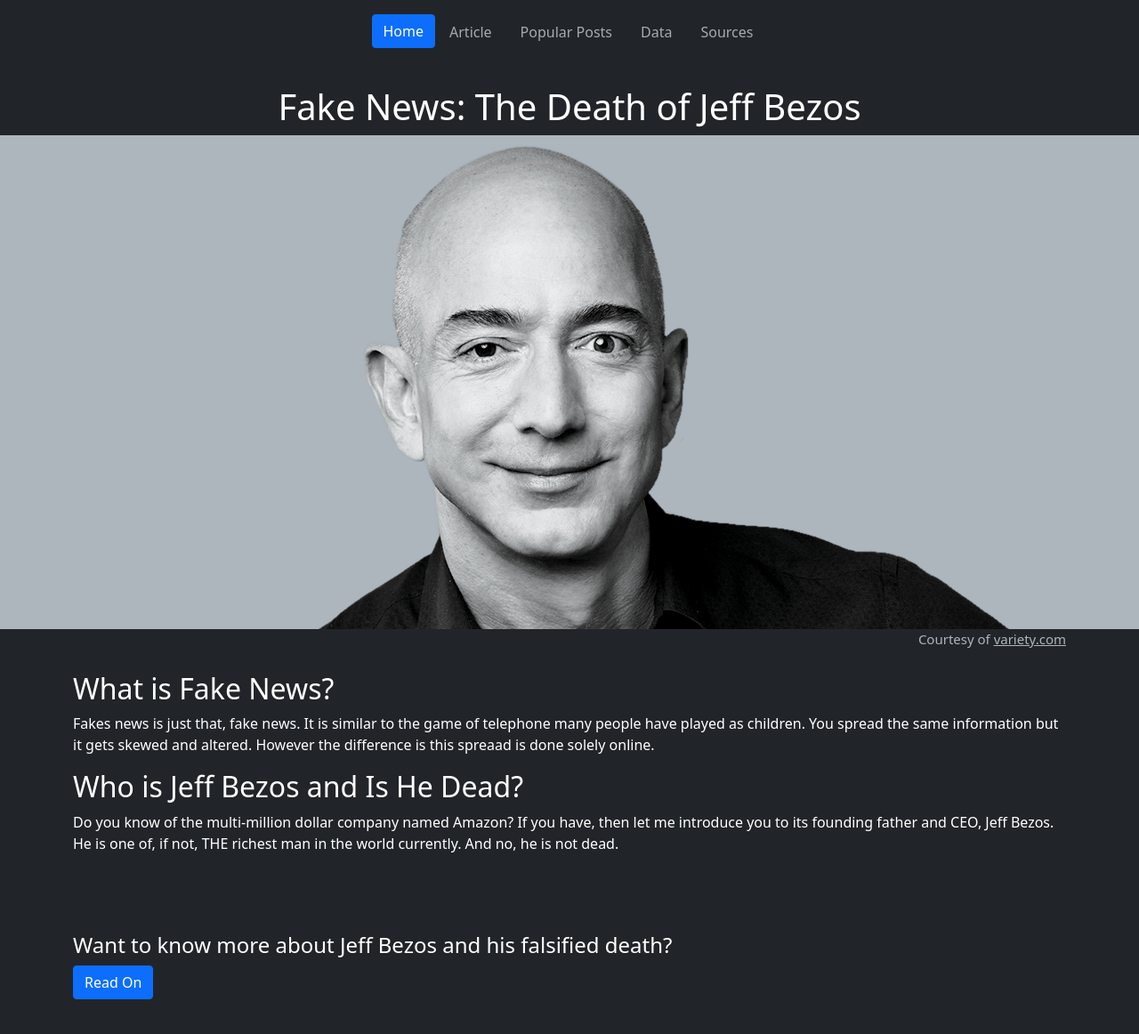
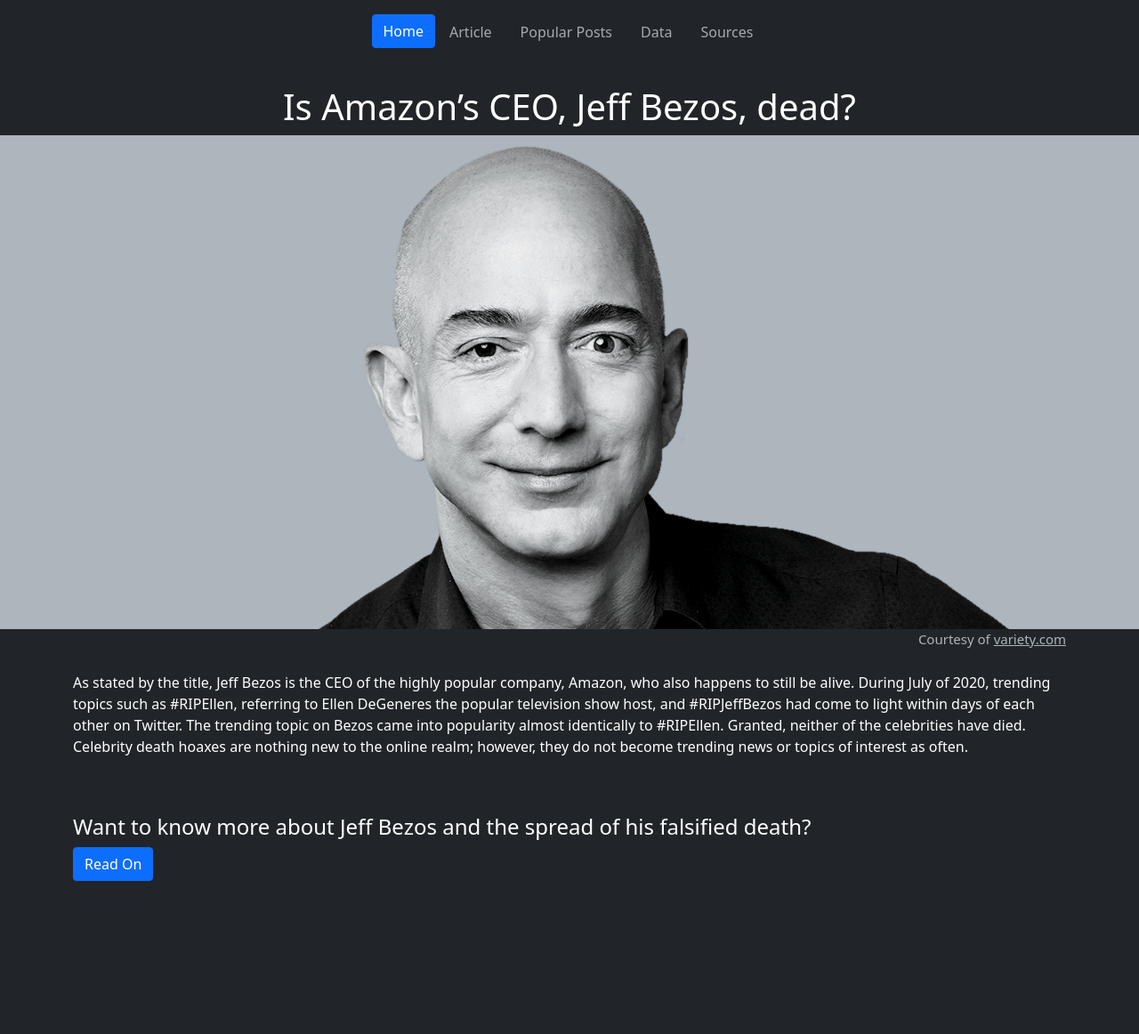
Before and after one commit to LaurenScheffler/ENC4416, a plain HTML site: page index.html in a window 1280 px wide. Shown: the whole page at 89% size. After the commit the page ends 1134 px from the top, so only its background shows below. Drawn offline with nearby package versions, Linux system fonts and the light colour scheme.

Commit message:
Update index.html

```diff
--- a/index.html
+++ b/index.html
@@ -38,7 +38,7 @@
 
     <br>
 
-    <h1>Fake News: The Death of Jeff Bezos</h1>
+    <h1>Is Amazon’s CEO, Jeff Bezos, dead?</h1>
 
     <div class="image">
 
@@ -56,29 +56,19 @@
 
       <br>
 
-      <h2> What is Fake News? </h2>
-
-      <p>Fakes news is just that, fake news. It is similar to the game of telephone many people have played as children. You spread the same information but it gets skewed and altered. However the difference is this spreaad is done solely online. </p>
-
-      <h2>Who is Jeff Bezos and Is He Dead?</h2>
-
-      <p>Do you know of the multi-million dollar company named Amazon? If you have, then let me introduce you to its founding father and CEO, Jeff Bezos. He is one of, if not, THE richest man in the world currently. And no, he is not dead.</p>
+      <p>As stated by the title, Jeff Bezos is the CEO of the highly popular company, Amazon, who also happens to still be alive. During July of 2020, trending topics such as #RIPEllen, referring to Ellen DeGeneres the popular television show host, and #RIPJeffBezos had come to light within days of each other on Twitter. The trending topic on Bezos came into popularity almost identically to #RIPEllen. Granted, neither of the celebrities have died. Celebrity death hoaxes are nothing new to the online realm; however, they do not become trending news or topics of interest as often. </p>
 
       <br>
 
       <br>
 
-      <br>
+      <h4>Want to know more about Jeff Bezos and the spread of his falsified death? </h4>
 
-      <h4>Want to know more about Jeff Bezos and his falsified death? </h4>
-
-      <button class="btn btn-primary"><a href="story.html" id="hover" class="learn">Read On</a></button>
+      <button id="align" class="btn btn-primary"><a href="story.html" id="hover" class="learn">Read On</a></button>
 
       <br>
 
     </div>
-
-
 
     <br>
 
```
